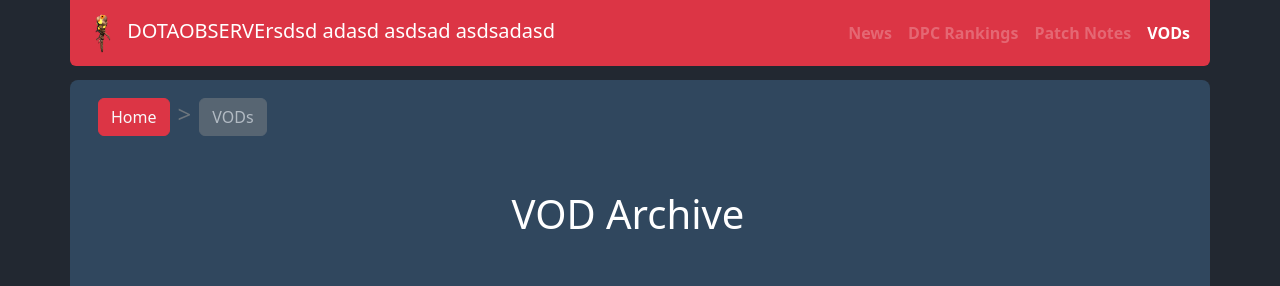
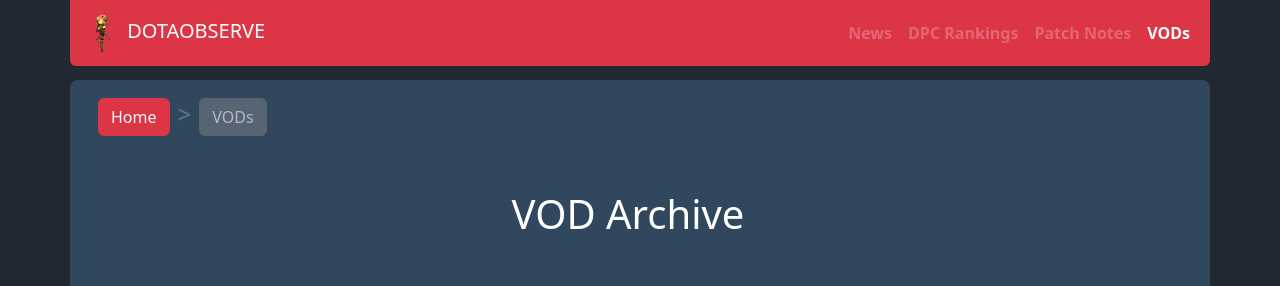
Before and after one commit to xchan824/e-magazine, a plain HTML site: page vods.html in a window 1280 px wide. Shown: the top 286 px of the page. Drawn offline with nearby package versions, Linux system fonts and the light colour scheme.

Commit message:
test commit

```diff
--- a/vods.html
+++ b/vods.html
@@ -87,10 +87,7 @@
         <div class="container-fluid">
             <span class="navbar-brand text-white">
                 <img src="images/Observer_Ward_model.png" width="40px" alt="">
-                DOTAOBSERVErsdsd
-                adasd
-                asdsad
-                asdsadasd
+                DOTAOBSERVE
             </span>
             <button class="navbar-toggler" type="button" data-bs-toggle="collapse" data-bs-target="#navbarNav" aria-controls="navbarNav" aria-expanded="false" aria-label="Toggle navigation">
                 <span class="navbar-toggler-icon"></span>
```
